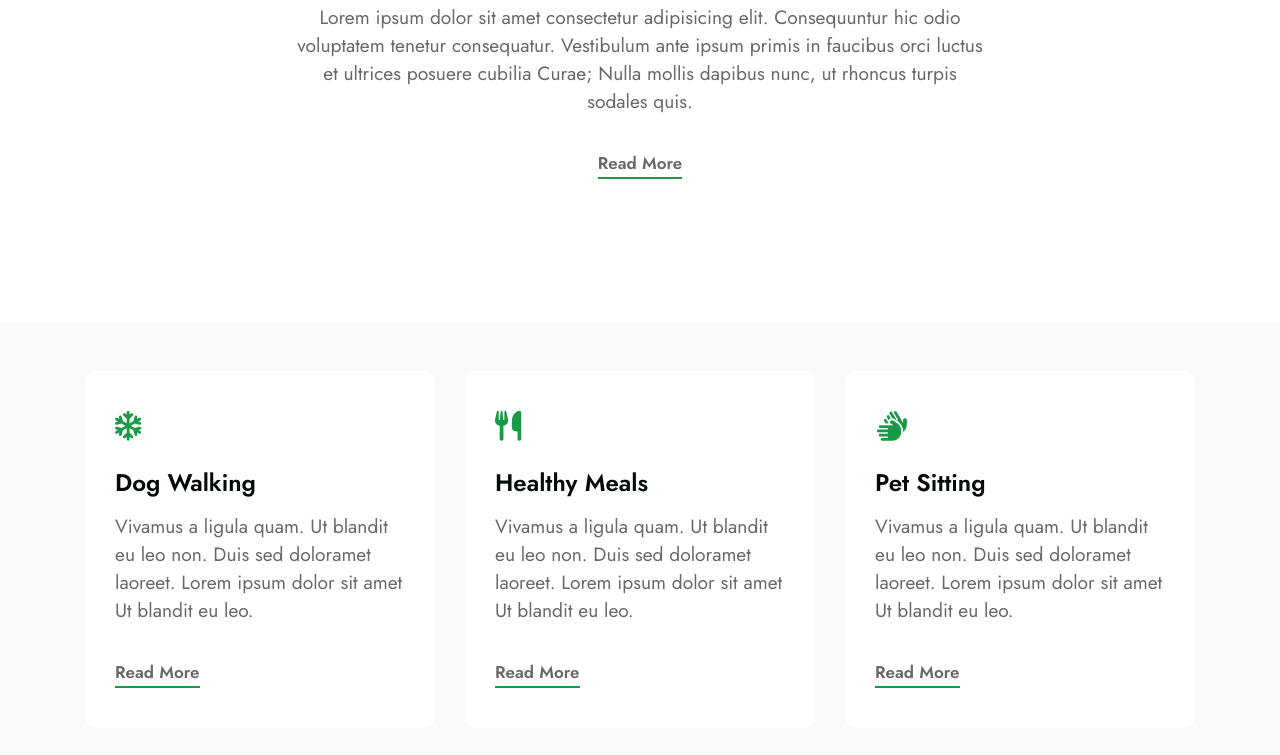
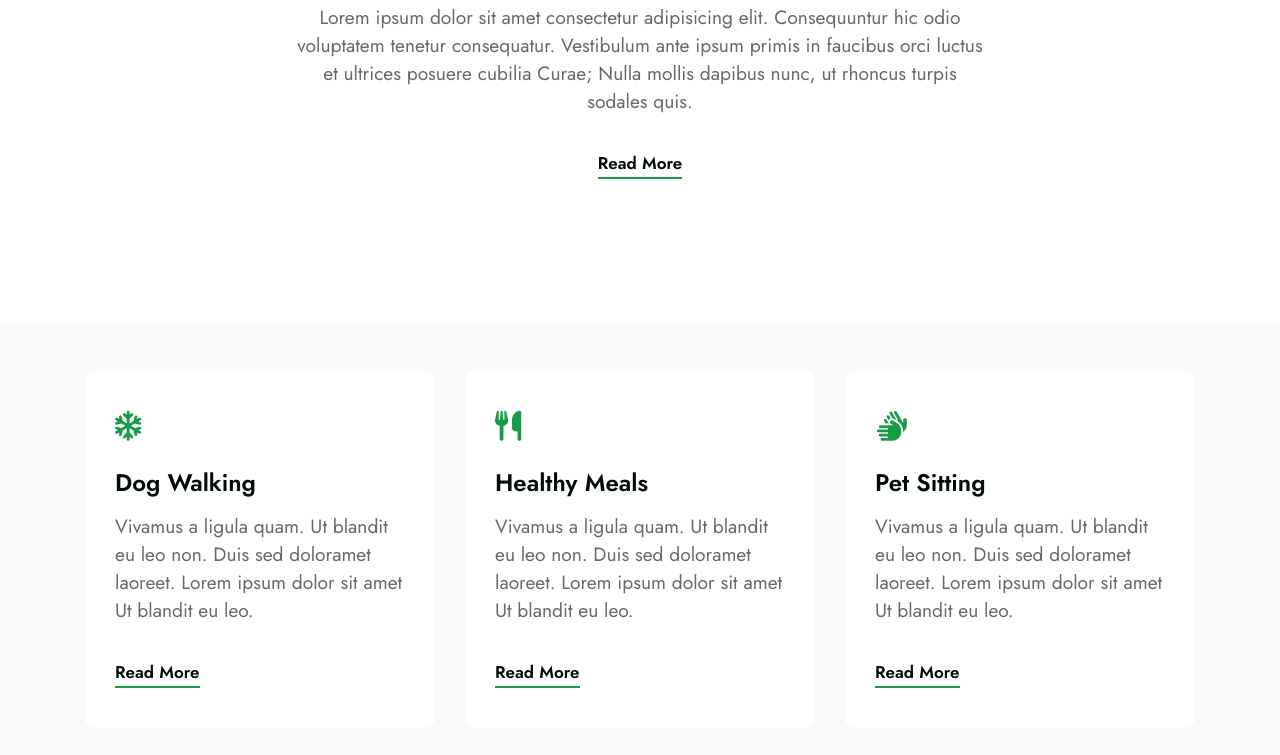
Before and after one commit to PoochCares/PoochCareRepo, a plain HTML site: page index.html in a window 1280 px wide. Shown: the part 1093-1848 px from the top of the page. Drawn offline with nearby package versions, Linux system fonts and the light colour scheme; a script that the page names is missing.

Commit message:
fix readmore hover

```diff
--- a/index.css
+++ b/index.css
@@ -59,7 +59,7 @@
 
 a,
 a:hover {
-  color: #696969;
+  color: #000c04;
   text-decoration: none;
 }
 
@@ -387,10 +387,9 @@
   border-radius: 0;
   margin-top: 20px;
   display: inline-block;
-  text-transform: capitalize;
 }
 a.read:hover{
-  color: #000c04;
+  color: #189A46;
 
 }
 /* SERVICE  */
@@ -426,7 +425,6 @@
   transition: all 0.5s ease;
 }
 .box a:hover {
-  color: #189A46;
   text-decoration: none;
 }
 .box:hover{
```
